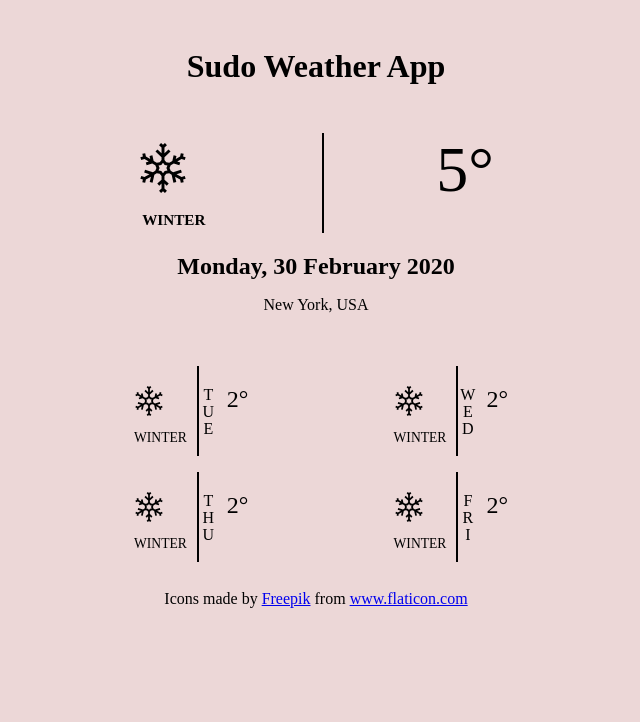
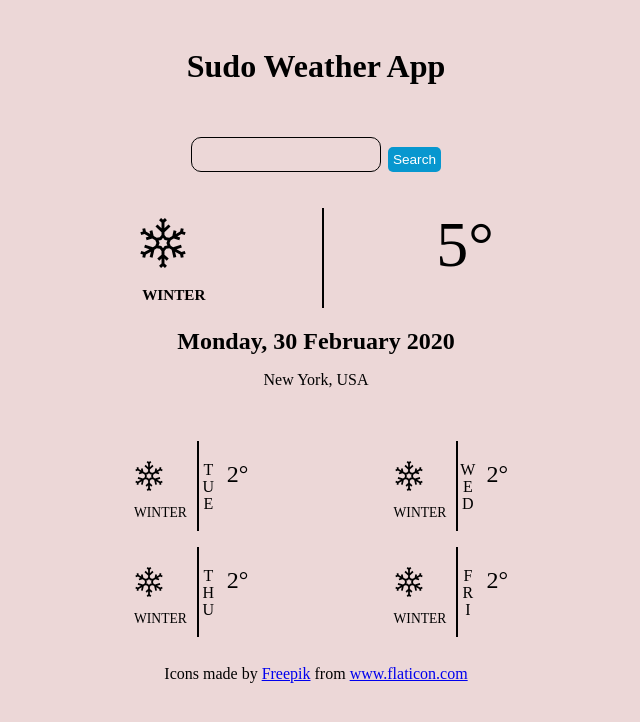
Before and after one commit to dev-billy/mws_alc_challenge, a website: page index.html in a window 1280 px wide. Shown: the whole page, without its empty margins (324-964 px from the left). Drawn offline with Linux system fonts and the light colour scheme; no server answers.

Commit message:
Added search functionality

```diff
--- a/index.html
+++ b/index.html
@@ -5,11 +5,14 @@
     <meta name="viewport" content="width=device-width, initial-scale=1.0">
     <title>Weather App</title>
     <link rel="stylesheet" href="styles/main.css">
-
 </head>
 <body>
     <h1>Sudo Weather App</h1>
     <main>
+        <div class="search_box">
+            <input type="text" id="search_input">
+            <button id="search_btn">Search</button>
+        </div>
         <div class="main_weather_box">
             <div class="icon_side">
                 <div class="icon">
--- a/js/app.js
+++ b/js/app.js
@@ -1,5 +1,18 @@
+const searchBtn = document.getElementById('search_btn');
+const searchInput = document.getElementById('search_input');
+
+searchBtn.addEventListener('click',()=>{
+    if(searchInput.value == ''){
+        alert('Please Enter a city');
+    }else{
+
+        runUrl(searchInput.value);
+    }
+});
+
+function runUrl(userSearch) {
     const API_KEY = '9f18e84e6874fc2fb81e7bb28c932f88';
-let searchedLocation = 'Accra'
+    let searchedLocation = userSearch;
 
     const openWeatherApi = `http://api.openweathermap.org/data/2.5/forecast?q=${searchedLocation}&appid=${API_KEY}`;
 
@@ -54,3 +67,4 @@ let promise = fetch(openWeatherApi)
                         }
                     }
                 })
+}
--- a/styles/main.css
+++ b/styles/main.css
@@ -114,6 +114,38 @@ main{
     margin-top:20px;
 }
 
+/* search box styles */
+.search_box{
+    display:flex;
+    width:80%;
+    max-width:250px;
+    margin:20px auto;
+    flex-wrap: wrap;
+    justify-content: space-between;
+}
+#search_input{
+    padding:.35rem;
+    background:none;
+    border: solid 1px black;
+    border-radius:10px;
+}
+#search_input:active,#search_input:focus{
+    background:rgba(255, 255, 255, 0.658);
+}
+#search_btn{
+    padding:5px;
+    border:none;
+    border-radius: 5px;
+    background:rgb(7, 151, 207);
+    color:white;
+    font-size:.85rem;
+    margin-top:10px;
+}
+#search_btn:hover{
+    cursor: pointer;
+
+}
+
 
 .footer{
     margin-top:20px;
```
Lines whose indentation alone changed are shown as unchanged.
